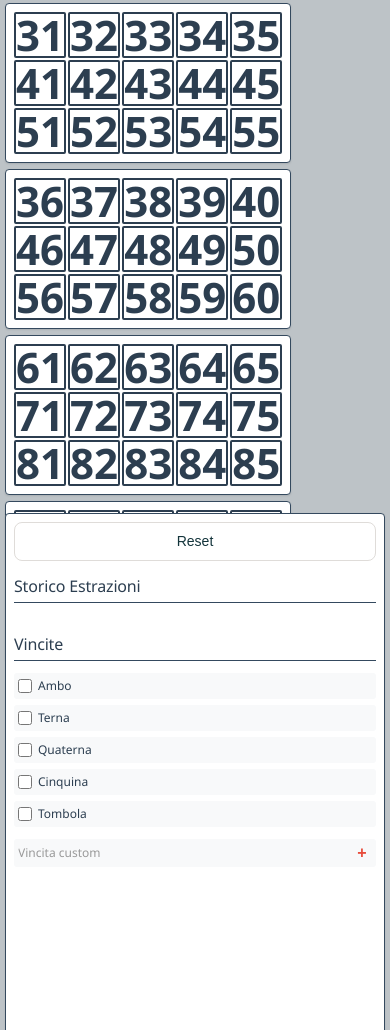
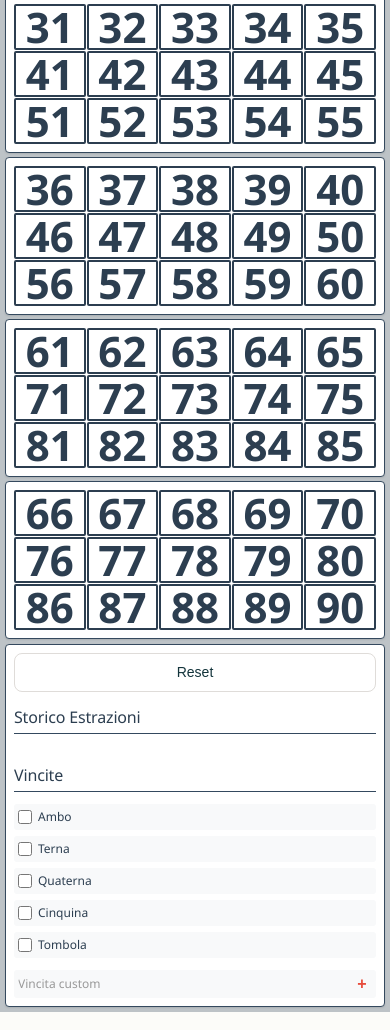
Before and after one commit to albertopasqualetto/tombola-website, a plain HTML site: page index.html in a window 390 px wide. Shown: the part 334-1364 px from the top of the page. Drawn offline with Linux system fonts and the light colour scheme.

Commit message:
Better mobile support

```diff
--- a/style.css
+++ b/style.css
@@ -785,18 +785,28 @@ body {
   gap: 8px;
   max-width: 100%;
   width: 100%;
-  height: calc(100vh - 10px);
   align-items: flex-start;
   margin: 0 auto;
+}
+
+@media (min-width: 769px) {
+  .app-layout {
+    height: calc(100vh - 10px);
+  }
 }
 
 .main-content {
   flex: 1;
   min-width: 0;
-  height: 100%;
   display: flex;
   align-items: center;
   justify-content: center;
+}
+
+@media (min-width: 769px) {
+  .main-content {
+    height: 100%;
+  }
 }
 
 .bingo-container {
@@ -805,8 +815,13 @@ body {
   grid-template-rows: repeat(3, 1fr);
   gap: 6px;
   width: 100%;
-  height: 100%;
-  max-height: calc(100vh - 10px);
+}
+
+@media (min-width: 769px) {
+  .bingo-container {
+    height: 100%;
+    max-height: calc(100vh - 10px);
+  }
 }
 
 .bingo-card {
@@ -867,46 +882,75 @@ body {
   transform: scale(0.95);
 }
 
-/* Small screens - try to keep 2 columns */
-@media (max-width: 600px) and (min-width: 450px) {
+/* Tablet and smaller screens - stack layout vertically */
+@media (max-width: 768px) {
   body {
-    padding: 3px;
+    overflow: auto;
+    height: auto;
+    min-height: 100vh;
+    align-items: stretch;
   }
 
   .app-layout {
-    gap: 5px;
+    flex-direction: column;
+    gap: 8px;
     height: auto;
-    flex-direction: column;
+    min-height: 0;
   }
 
   .main-content {
     height: auto;
+    width: 100%;
+    flex-shrink: 0;
   }
 
   .bingo-container {
-    gap: 4px;
+    gap: 6px;
     height: auto;
     grid-template-rows: auto;
     width: 100%;
   }
 
   .bingo-card {
+    height: auto;
+    min-height: 150px;
+  }
+
+  .bingo-grid {
+    height: auto;
+    min-height: 130px;
+  }
+
+  .sidebar {
+    width: 100% !important;
+    max-width: 100%;
+    height: auto;
+    max-height: none;
+    flex-shrink: 0;
+  }
+}
+
+/* Small screens - 2 columns, compact spacing */
+@media (max-width: 600px) {
+  .app-layout {
+    gap: 5px;
+  }
+
+  .bingo-container {
+    gap: 4px;
+  }
+
+  .bingo-card {
     padding: 3px;
-    height: auto;
   }
 
   .bingo-grid {
     gap: 1px;
     font-size: 8px;
-    height: auto;
   }
 
   .sidebar {
-    width: 100% !important;
-    max-width: 100%;
     padding: 6px;
-    height: auto;
-    max-height: none;
   }
 
   .sidebar h2 {
@@ -929,46 +973,18 @@ body {
   }
 }
 
-/* Very small screens only - 1 column */
+/* Very small screens - single column layout */
 @media (max-width: 449px) {
-  body {
-    overflow: auto;
-    height: auto;
-    min-height: 100vh;
-    padding: 5px;
+  .bingo-container {
+    grid-template-columns: 1fr;
   }
 
-  .app-layout {
-    flex-direction: column;
-    height: auto;
-  }
-
-  .main-content {
-    height: auto;
-  }
-
-  .bingo-container {
-    grid-template-columns: 1fr;
-    grid-template-rows: auto;
-    height: auto;
-    width: 100%;
+  .bingo-card {
+    padding: 8px;
   }
 
   .bingo-grid {
     font-size: 14px;
-    height: auto;
-  }
-
-  .bingo-card {
-    padding: 8px;
-    height: auto;
-  }
-
-  .sidebar {
-    width: 100% !important;
-    max-width: 100%;
-    height: auto;
-    max-height: none;
   }
 }
 
@@ -981,8 +997,13 @@ body {
   width: 180px;
   flex-shrink: 0;
   box-shadow: 0 1px 2px var(--card-shadow);
-  height: calc(100vh - 10px);
   overflow-y: auto;
+}
+
+@media (min-width: 769px) {
+  .sidebar {
+    height: calc(100vh - 10px);
+  }
 }
 
 .sidebar h2 {
```
